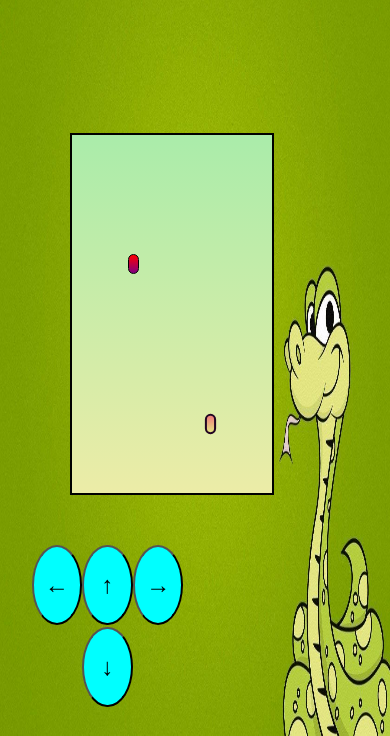
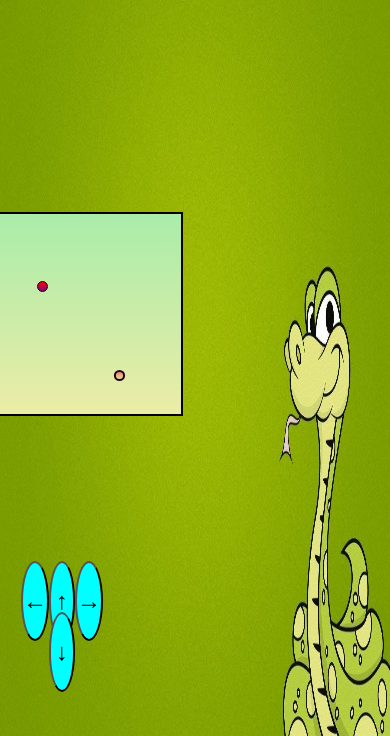
Before and after one commit to goutamkushwah/Mobile-game-Snake, a plain HTML site: page index.html in a window 390 px wide. Shown: the part 108-844 px from the top of the page. Drawn offline with Linux system fonts and the light colour scheme; a web font is replaced by a local one.

Commit message:
Update style.css

```diff
--- a/style.css
+++ b/style.css
@@ -105,10 +105,13 @@ button {
         padding:0;
     }
   .keyboard{
+      height: 102px;
+    width: 104px;
     margin-top: 160%;
     margin-right: -50%;
     }
     #board{
        width: 200px;
+          height: 200px;
     }
 }
```
